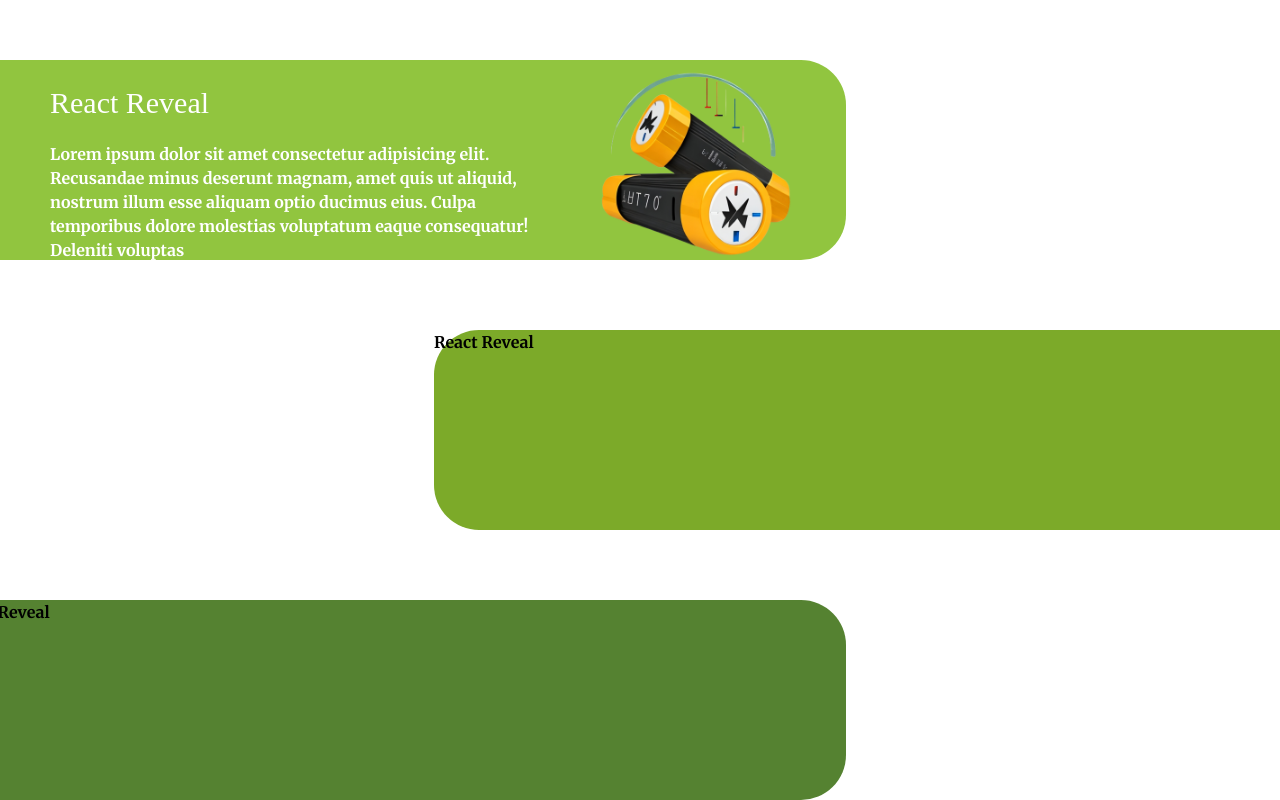
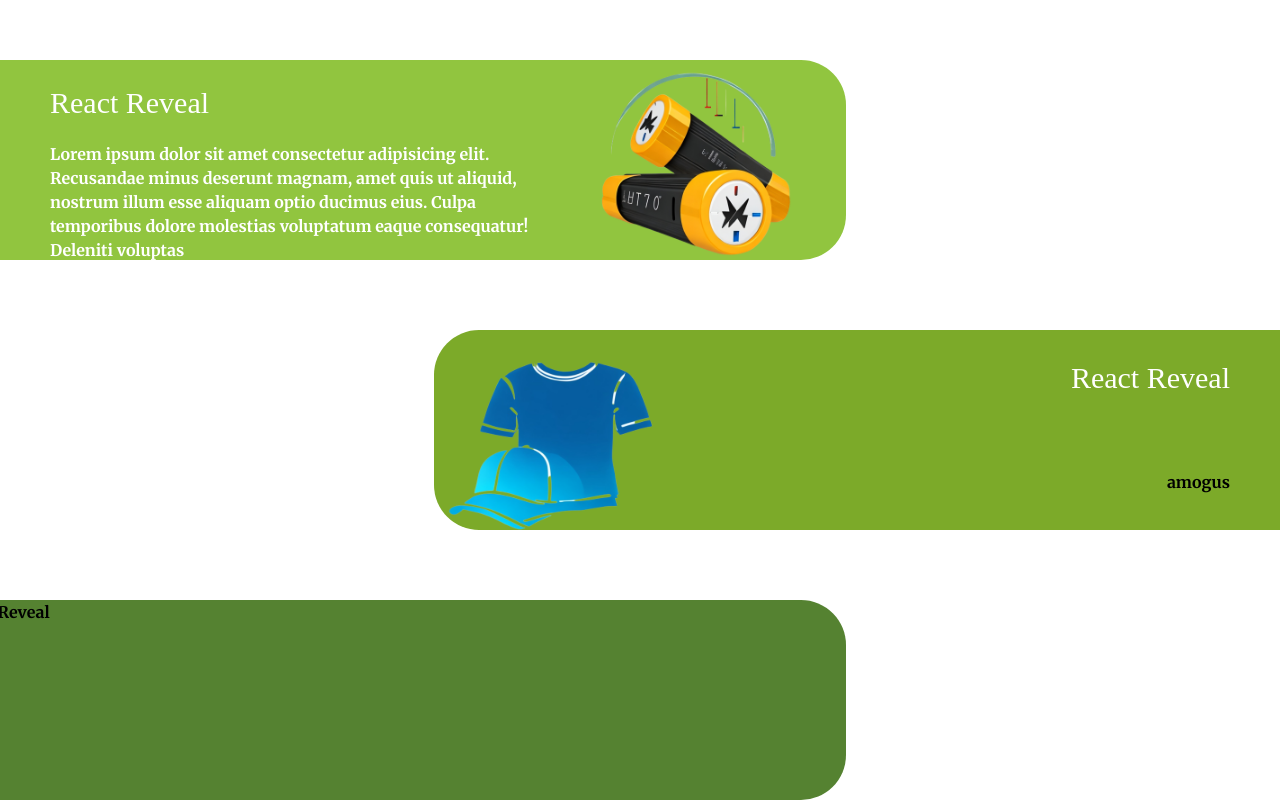
Before and after one commit to AloeSapling/Recrash, a React (Create React App) app: page / in a window 1280 px wide. Shown: the part 919-1719 px from the top of the page. Built offline with nearby package versions, Linux system fonts and the light colour scheme.

Commit message:
animation

```diff
--- a/src/components/Sld.js
+++ b/src/components/Sld.js
@@ -22,8 +22,10 @@ const Sld = () => {
             <div className="h-[70px] bg-white w-[5px]" />
             <Slide right className=" ">
             <div className="flex justify-end">
-                <div className="w-[70%] h-[200px] bg-[#7CAA29] rounded-[45px] mr-[-50px]">
-                     <h1>React Reveal</h1>
+                <div className="w-[70%] h-[200px] bg-[#7CAA29] rounded-[45px] mr-[-50px] grid grid-cols-3 grid-rows-2 gap-2">
+                    <img className="row-span-2 w-[225px] h-[200px]" src="./clothes.png" alt="" />
+                     <h1 className="col-span-2 flex justify-end mr-[100px] items-center text-3xl text-white font-playfire">React Reveal</h1>
+                     <p className="col-span-2 col-start-2 row-start-2 mr-[100px] justify-end flex items-center">amogus</p>
                 </div>
             </div>
             </Slide>
```
Also changed, not shown: public/clothes.png (added).
